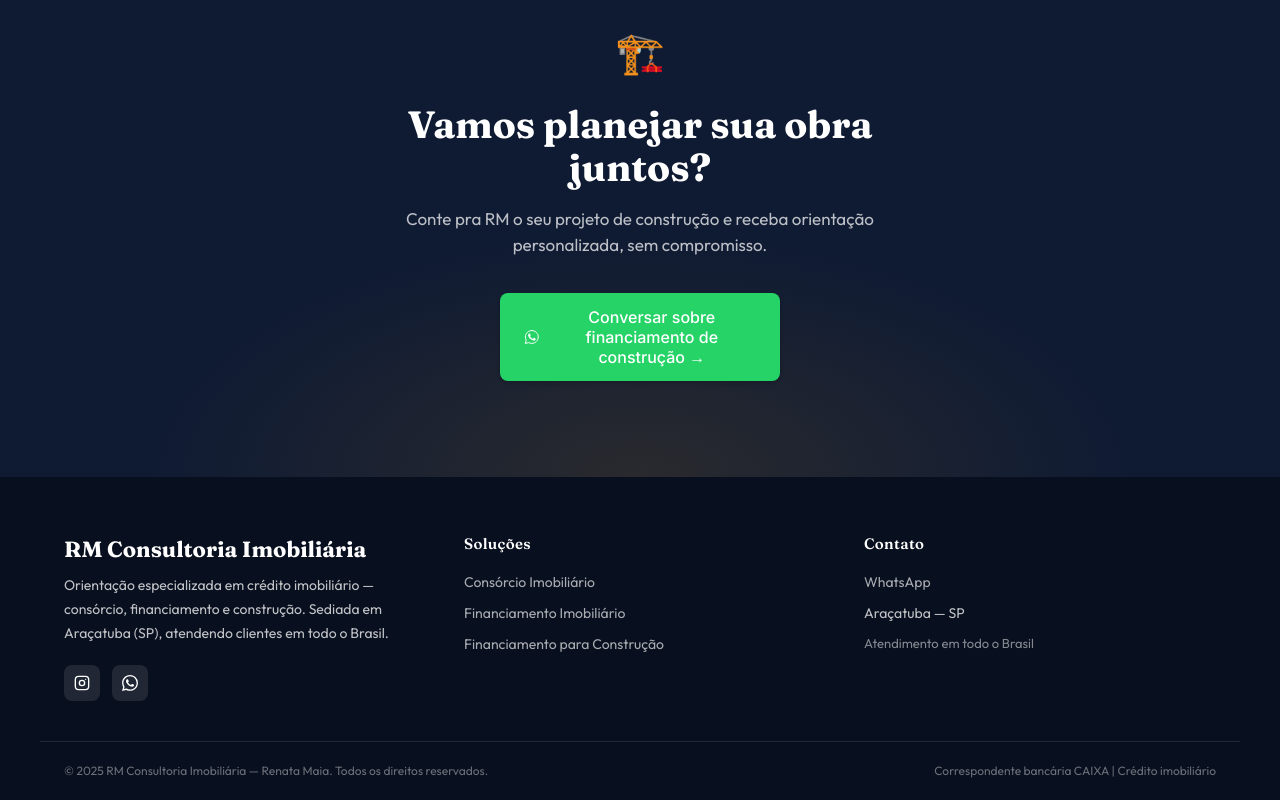
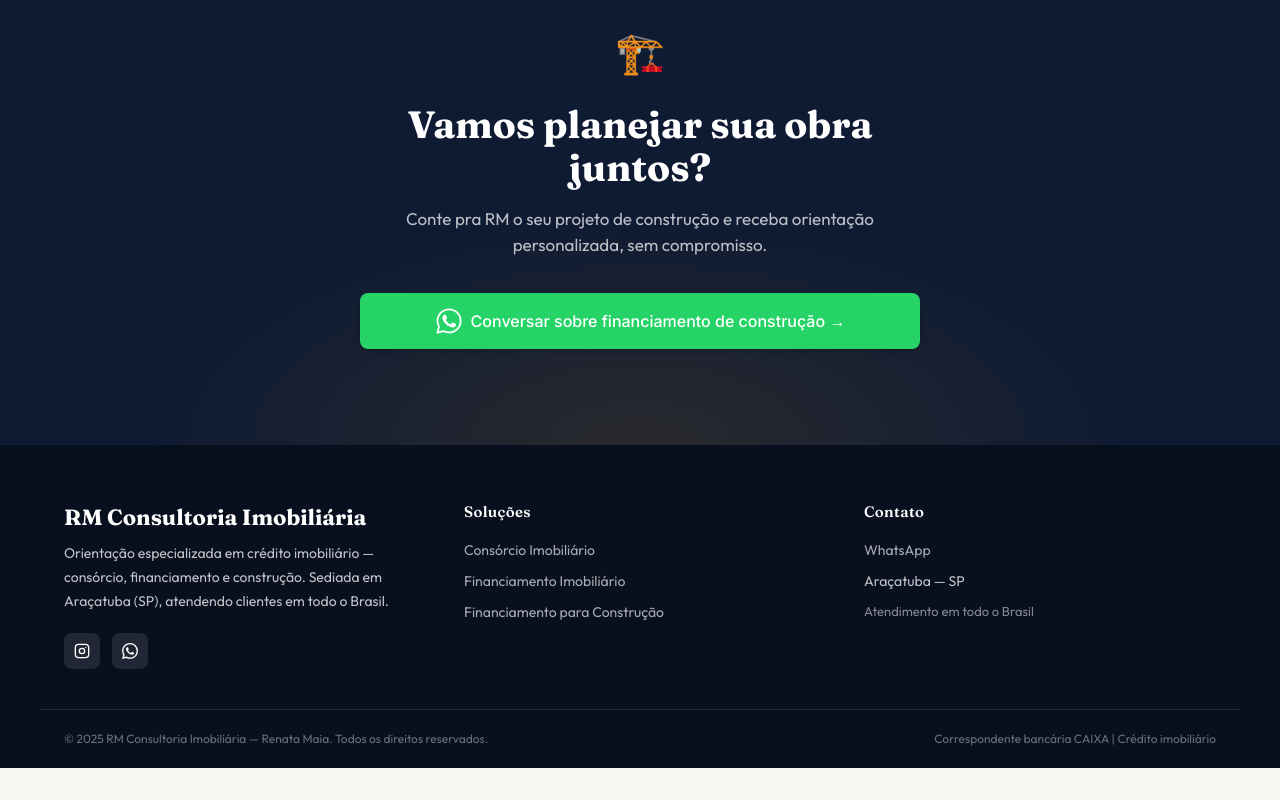
Before and after one commit to sabrinapupo21/rm-consultoria-site, a React (Vite) app: page /rm-consultoria-site/financiamento-construcao in a window 1280 px wide. Shown: the part 3643-4443 px from the top of the page. After the commit the page ends 4411 px from the top, so only its background shows below. Built offline with nearby package versions, Linux system fonts and the light colour scheme.

Commit message:
ajustes botoes

```diff
--- a/src/pages/FinanciamentoConstrucao.tsx
+++ b/src/pages/FinanciamentoConstrucao.tsx
@@ -453,7 +453,13 @@ export default function FinanciamentoConstrucao() {
             rel="noopener noreferrer"
             style={btnPrimaryLarge}
           >
-            <svg width="28" height="28" viewBox="0 0 24 24" aria-hidden="true">
+            <svg
+              width="28"
+              height="28"
+              viewBox="0 0 24 24"
+              aria-hidden="true"
+              style={{ flexShrink: 0 }}
+            >
               {/* Balão externo - só contorno, sem preenchimento */}
               <path
                 d="M12.04 2C6.58 2 2.13 6.45 2.13 11.91c0 1.75.46 3.45 1.32 4.95L2 22l5.25-1.38a9.9 9.9 0 0 0 4.79 1.22h.01c5.46 0 9.91-4.45 9.91-9.91C21.96 6.45 17.5 2 12.04 2z"
@@ -469,7 +475,7 @@ export default function FinanciamentoConstrucao() {
                 fill="currentColor"
               />
             </svg>
-            Conversar sobre financiamento de construção →
+            Conversar sobre financiamento de construção&nbsp;→
           </a>
         </div>
       </section>
@@ -599,10 +605,10 @@ const btnPrimary: React.CSSProperties = {
 
 const btnPrimaryLarge: React.CSSProperties = {
   ...btnPrimary,
-  width: "auto",
-  maxWidth: "280px",
   whiteSpace: "normal",
   textAlign: "center",
-  lineHeight: 1.25,
-  padding: "14px 24px",
+  width: "100%",
+  maxWidth: "100%", // Remove a limitação de -32px herdada em telas pequenas
+  padding: "14px 16px", // Padding interno menor para dar mais espaço ao texto
+  boxSizing: "border-box",
 };
```
